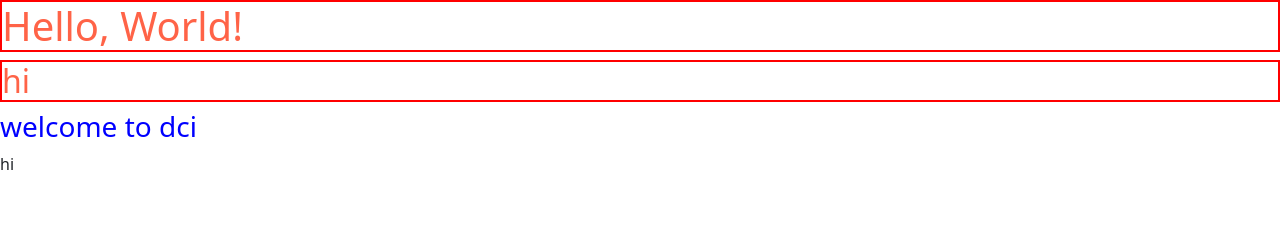
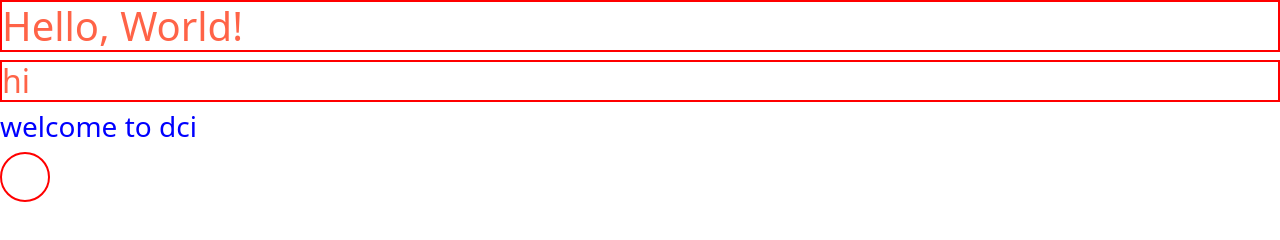
Before and after one commit to Ashwini-Dci-student/boilerplate-deploy, a website built with Parcel: page src/index.html in a window 1280 px wide. Built offline with nearby package versions, Linux system fonts and the light colour scheme.

Commit message:
added div

```diff
--- a/src/index.html
+++ b/src/index.html
@@ -11,7 +11,6 @@
     <h2>hi</h2>
     <h3>welcome to dci</h3>
     <div class="hello">
-hi
     </div>
   </body>
 </html>
--- a/src/styles/main.scss
+++ b/src/styles/main.scss
@@ -16,7 +16,7 @@ h3 {
   color: blue;
 }
 .hello {
-  border: 2px slid red;
+  border: 2px solid red;
   width: 50px;
   height: 50px;
   border-radius: 50%;
```
